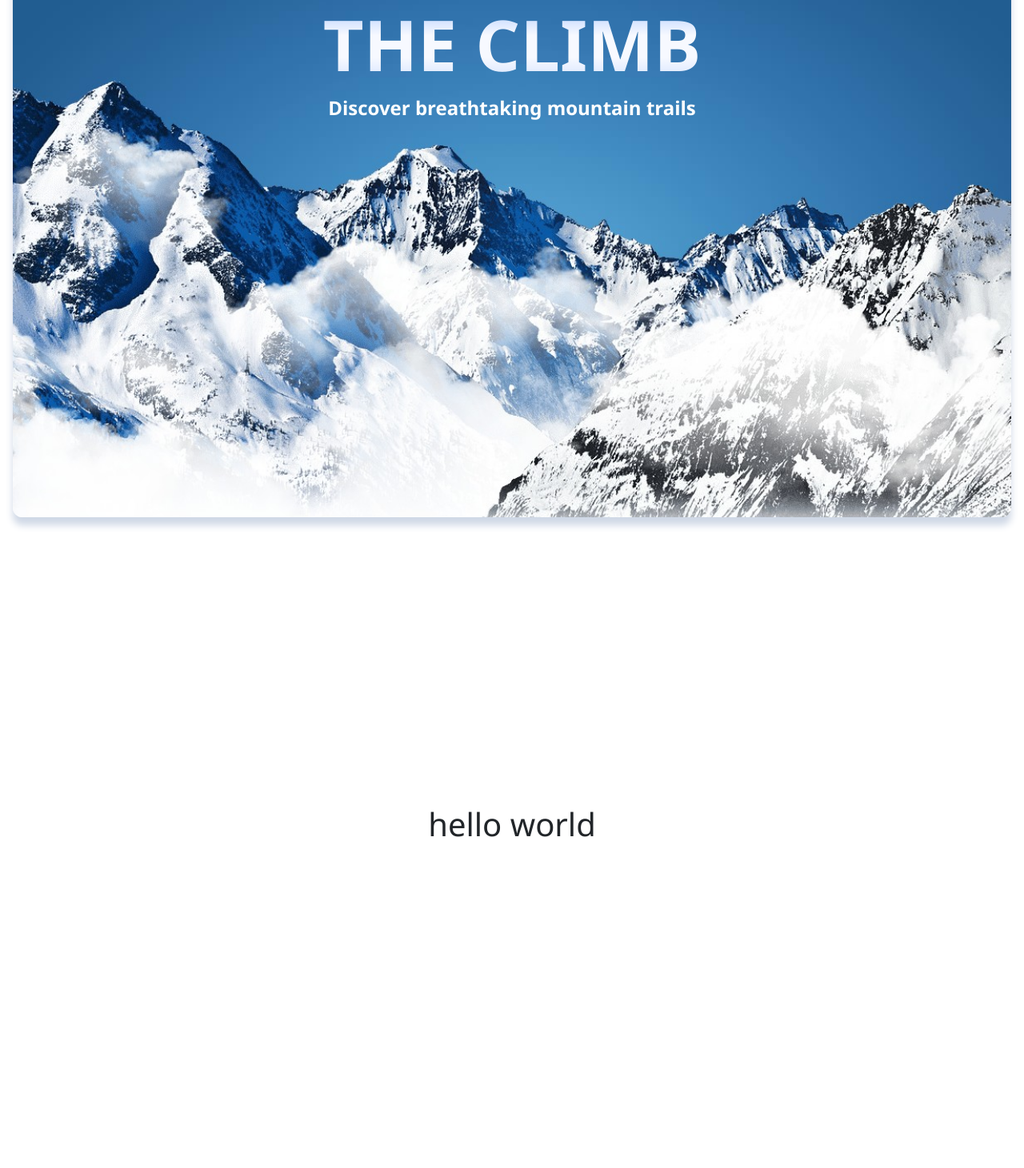
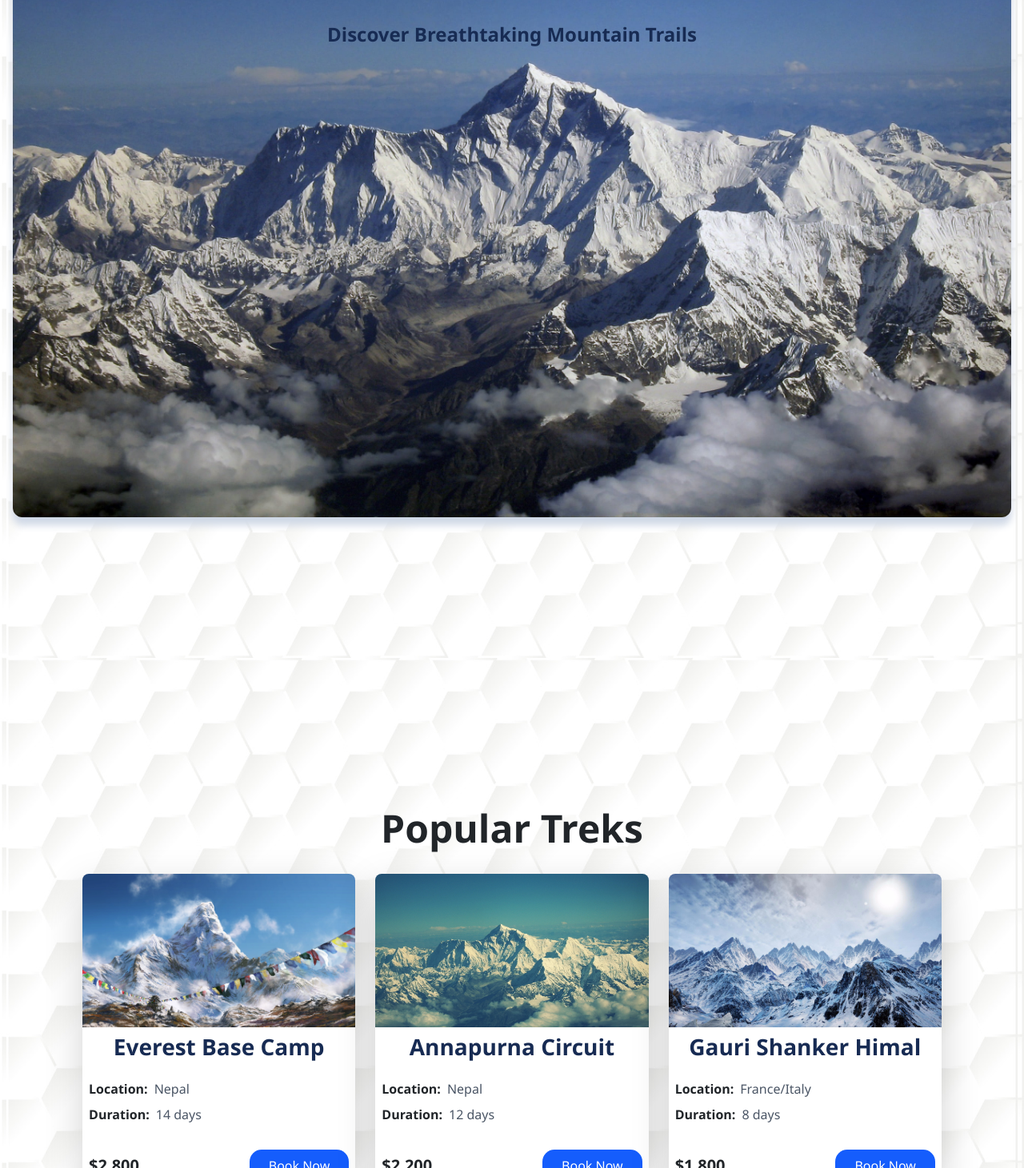
Before and after one commit to 82-Gaurab/The-Climb, a React (Vite) app in the folder Frontend/: page /main in a window 1280 px wide. Shown: the part 169-1630 px from the top of the page at 80% size. Before the commit the page ends 1248 px from the top, so only its background shows below. Built offline with nearby package versions, Linux system fonts and the light colour scheme.

Commit message:
Add TrekCard component and integrate popular/latest treks in LandingPage

```diff
--- a/Frontend/src/App.jsx
+++ b/Frontend/src/App.jsx
@@ -10,6 +10,7 @@ import {
 import "bootstrap/dist/css/bootstrap.min.css";
 
 const Landing = React.lazy(() => import("./Components/LandingPage"));
+const TrekCard = React.lazy(() => import("./Components/TrekCard"));
 
 function App() {
   return (
@@ -18,6 +19,7 @@ function App() {
         <Routes>
           <Route path="/" element={<Navigate to={"/main"} />} />
           <Route path="/main" element={<Landing />} />
+          <Route path="/card" element={<TrekCard />} />
         </Routes>
       </Suspense>
     </Router>
--- a/Frontend/src/Components/LandingPage.jsx
+++ b/Frontend/src/Components/LandingPage.jsx
@@ -1,6 +1,67 @@
 import "../Styles/LandingPage.css";
+import mountain1 from "../assets/mountain1.jpg";
+import mountain2 from "../assets/mountain2.jpg";
+import mountain3 from "../assets/mountain3.jpg";
+import mountain4 from "../assets/mountain4.jpg";
+import TrekCard from "./TrekCard";
 
 export default function LandingPage() {
+  // Static Popular trek data
+  const popularTrek = [
+    {
+      title: "Everest Base Camp",
+      location: "Nepal",
+      duration: "14 days",
+      price: "$2,800",
+      image: mountain1,
+    },
+    {
+      title: "Annapurna Circuit",
+      location: "Nepal",
+      duration: "12 days",
+      price: "$2,200",
+      image: mountain2,
+    },
+    {
+      title: "Gauri Shanker Himal",
+      location: "France/Italy",
+      duration: "8 days",
+      price: "$1,800",
+      image: mountain4,
+    },
+  ];
+
+  const latestTrek = [
+    {
+      title: "Everest Base Camp",
+      location: "Nepal",
+      duration: "14 days",
+      price: "$2,800",
+      image: mountain1,
+    },
+    {
+      title: "Annapurna Circuit",
+      location: "Nepal",
+      duration: "12 days",
+      price: "$2,200",
+      image: mountain2,
+    },
+    {
+      title: "Gauri Shanker Himal",
+      location: "France/Italy",
+      duration: "8 days",
+      price: "$1,800",
+      image: mountain3,
+    },
+    {
+      title: "Gauri Shanker Himal",
+      location: "France/Italy",
+      duration: "8 days",
+      price: "$1,800",
+      image: mountain4,
+    },
+  ];
+
   return (
     <div>
       <div className="heroSection">
@@ -24,13 +85,27 @@ export default function LandingPage() {
         <div className="hs-content">
           <div className="titleCard">
             <h1>THE CLIMB</h1>
-            <p>Discover breathtaking mountain trails</p>
+            <p>Discover Breathtaking Mountain Trails</p>
           </div>
         </div>
       </div>
 
-      <div>
-        <h1>hello world</h1>
+      <div className="popular-treks">
+        <h1>Popular Treks</h1>
+        <div className="trek-list">
+          {popularTrek.map((trek, index) => (
+            <TrekCard key={index} trek={trek} />
+          ))}
+        </div>
+      </div>
+
+      <div className="latest-treks">
+        <h1>Latest Treks</h1>
+        <div className="trek-list">
+          {latestTrek.map((trek, index) => (
+            <TrekCard key={index} trek={trek} />
+          ))}
+        </div>
       </div>
     </div>
   );
--- a/Frontend/src/Styles/landingPage.css
+++ b/Frontend/src/Styles/landingPage.css
@@ -10,6 +10,10 @@ body {
   padding: 8px;
   box-sizing: border-box;
   background-color: white;
+  /* background-image: url("../assets/white-hexagons-background-with-hexagon-pattern_655634-78.avif"); */
+  background-image: url("../assets/pageBg.jpg");
+  background-repeat: round;
+  background-size: contain;
 
   display: flex;
   flex-direction: column;
@@ -23,19 +27,22 @@ body {
   background-size: cover;
   width: 100%;
   height: 100vh;
-  padding: 15px;
   box-shadow: 0 10px 10px #cfd8e6;
 
   border-radius: 12px;
   margin-bottom: 45vh;
+
+  display: flex;
+  justify-content: center;
 }
 
 .hs-content {
-  margin-top: 3vh;
   height: 50vh;
   display: flex;
   align-items: center;
   justify-content: center;
+  width: fit-content;
+  height: fit-content;
 }
 
 .hs-content .titleCard {
@@ -44,6 +51,8 @@ body {
   justify-content: center;
   height: fit-content;
   width: fit-content;
+
+  margin-top: 8vh;
 }
 
 .hs-content .titleCard h1 {
@@ -51,20 +60,19 @@ body {
   font-size: 5.5rem;
   background: linear-gradient(
     0deg,
-    rgba(204, 222, 255, 1) 0%,
+    rgb(155, 186, 245) 0%,
     rgba(247, 249, 255, 1) 35%,
     rgba(247, 249, 255, 1) 61%,
-    rgba(204, 222, 255, 1) 83%
+    rgba(155, 186, 245) 83%
   );
-
   -webkit-text-fill-color: transparent;
   -webkit-background-clip: text;
 }
 
 .hs-content p {
   font-size: 1.5rem;
-  color: #ffffff;
-  font-weight: 600;
+  color: #172b53;
+  font-weight: 700;
 }
 
 /* Navigation */
@@ -85,5 +93,30 @@ body {
   font-weight: 500;
 }
 
-.navigation ul li {
+/* Trek Lists */
+
+.popular-treks,
+.latest-treks {
+  display: flex;
+  flex-direction: column;
+  margin-bottom: 20vh;
 }
+
+.popular-treks h1,
+.latest-treks h1 {
+  font-weight: bolder;
+  font-size: 3rem;
+  margin-bottom: 12px;
+}
+
+.popular-treks .trek-list,
+.latest-treks .trek-list {
+  display: flex;
+  gap: 25px;
+  justify-content: center;
+}
+
+.latest-treks .trek-list {
+  gap: 40px;
+  flex-wrap: wrap;
+}
```
Also changed, not shown: Frontend/src/assets/mountMg.jpg.
